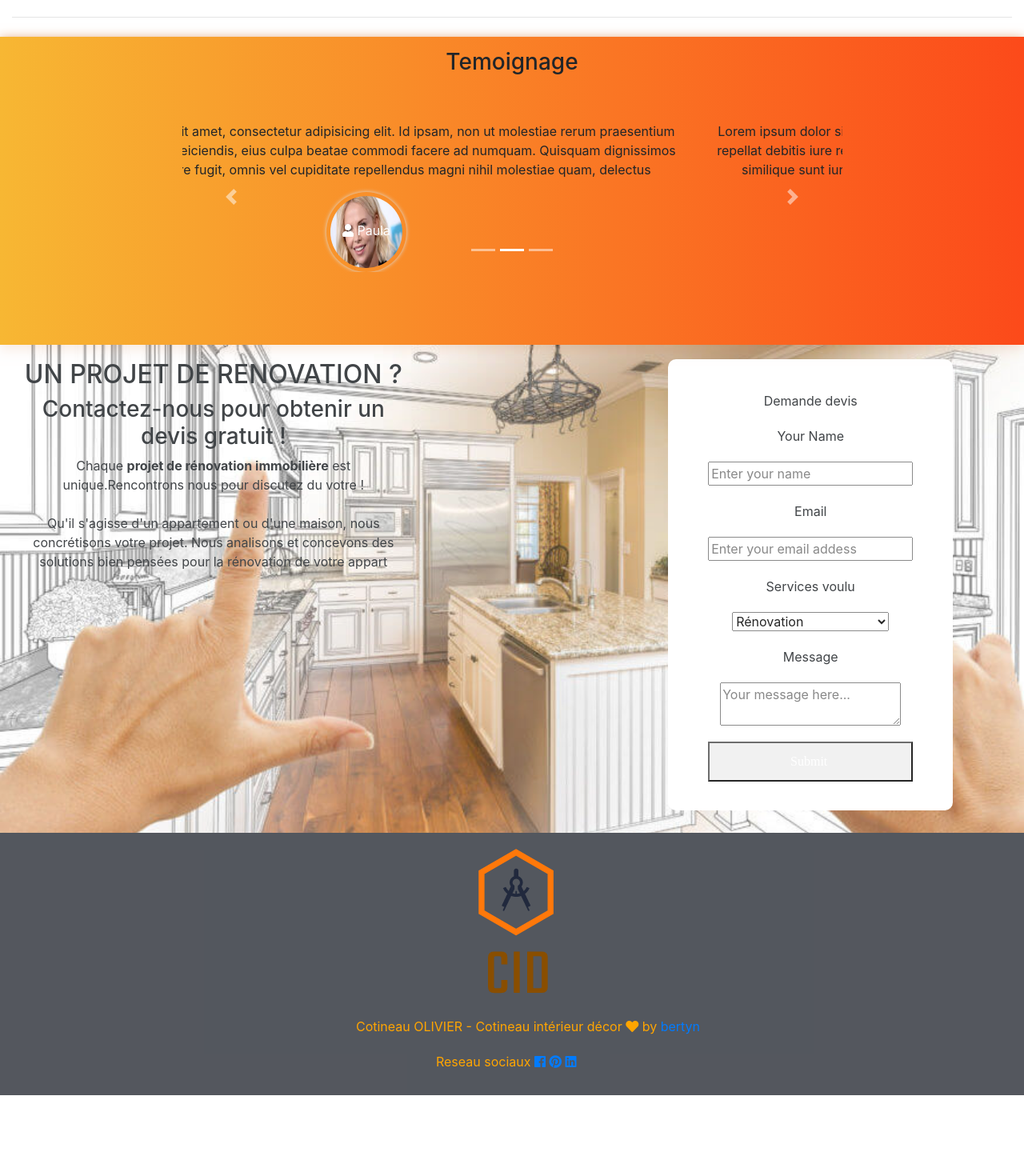
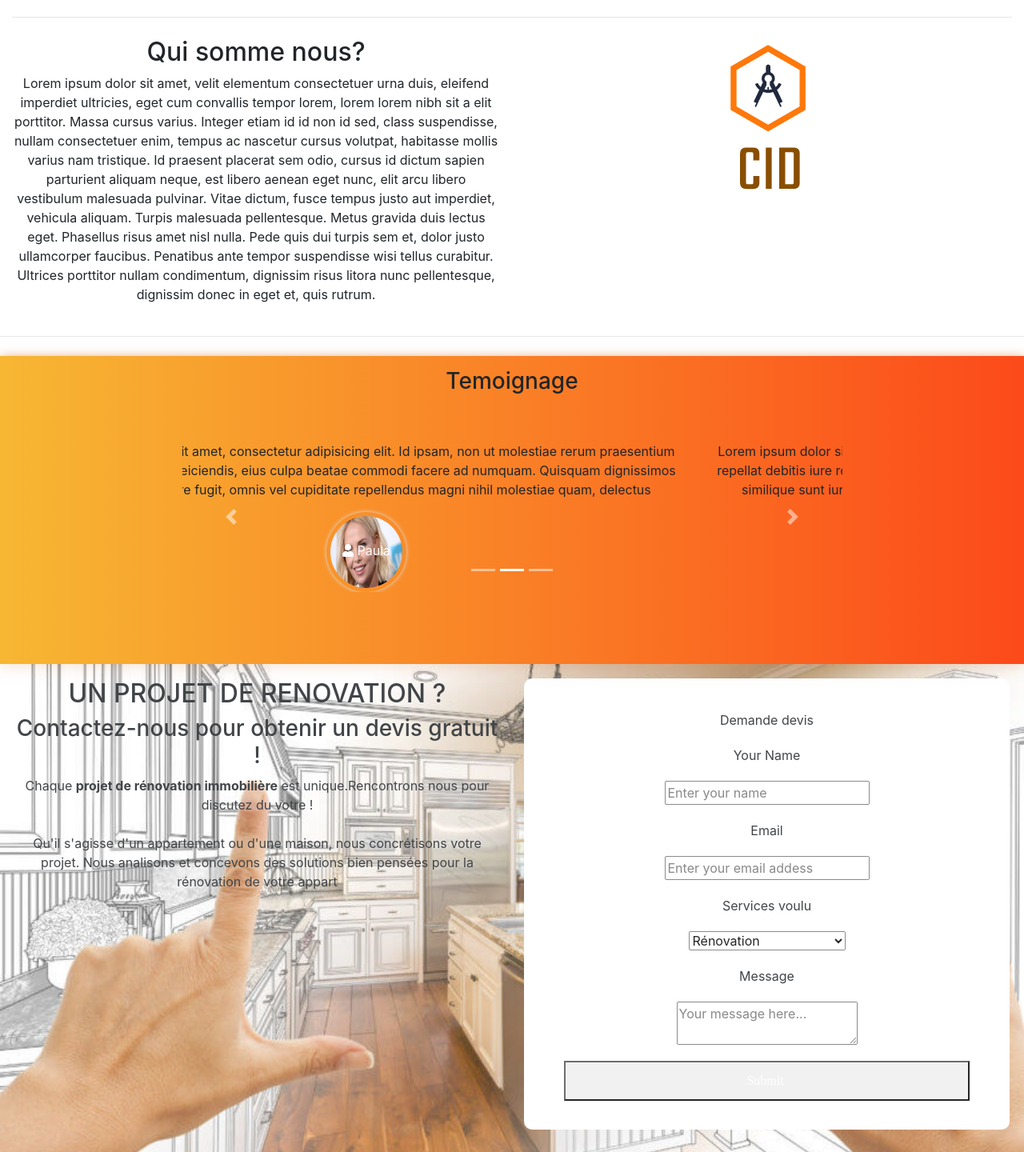
Before and after one commit to bertyn99/Site_Cotineau_Interior_Decor, a plain HTML site: page index.html in a window 1280 px wide. Shown: the part 970-2410 px from the top of the page at 80% size. Before the commit the page ends 2339 px from the top, so only its background shows below. Drawn offline with nearby package versions, Linux system fonts and the light colour scheme; some icons are missing.

Commit message:
modif css

```diff
--- a/css/style.css
+++ b/css/style.css
@@ -101,7 +101,7 @@ ul{
 }
 
 .contact-side-east{
-    width: 40%;
+
     text-align: center;
     font-size: 16px
 }
@@ -110,19 +110,20 @@ ul{
     justify-items: center;
 
 
-    width: 40%;
+
     text-align: center;
     font-size: 16px
 
 }
-.contact-us{
-    display: flex;
-    flex-direction: row;
+#contact{
+    background-image: url("../img/renov.jpg");
+
+
     height: 610px;
     width: 100%;
     padding: 18px;
     justify-content: space-between;
-    background-image: url("../img/renov.jpg");
+
     background-size: 90%;
     background-repeat: no-repeat;
     background-size: cover;
--- a/index.html
+++ b/index.html
@@ -72,7 +72,7 @@
     </div>
     <!--image backgroung slide-->
 
-    <!-- section-->
+    <!--about-->
     <div class="container padding">
         <div class="row welcome text-center">
            <div class="col-12">
@@ -105,15 +105,28 @@
     <!-- two column section-->
     <div class="container-fluid padding">
         <div class="row text-center padding">
-
-
+            <div class="col-md-12 col-lg-6">
+                <h2>Qui somme nous?</h2>
+                <P>Lorem ipsum dolor sit amet, velit elementum consectetuer urna duis, eleifend imperdiet ultricies, eget cum convallis tempor lorem, lorem lorem nibh sit a elit porttitor. Massa cursus varius. Integer etiam id id non id sed, class suspendisse, nullam consectetuer enim, tempus ac nascetur cursus volutpat, habitasse mollis varius nam tristique. Id praesent placerat sem odio, cursus id dictum sapien parturient aliquam neque, est libero aenean eget nunc, elit arcu libero vestibulum malesuada pulvinar. Vitae dictum, fusce tempus justo aut imperdiet, vehicula aliquam. Turpis malesuada pellentesque. Metus gravida duis lectus eget. Phasellus risus amet nisl nulla. Pede quis dui turpis sem et, dolor justo ullamcorper faucibus. Penatibus ante tempor suspendisse wisi tellus curabitur. Ultrices porttitor nullam condimentum, dignissim risus litora nunc pellentesque, dignissim donec in eget et, quis rutrum.</P>
+            </div>
+            <div class="col-md-12 col-lg-6">
+                <img src="img/logo.png" alt="" class="img-fluid">
+            </div>
 
 
 
         </div>
      </div>
-    <!--about-->
+   <!--end-->
+   <hr class="my-4">
 
+   <!--Fixed image background-->
+   <figure>
+       <div class="fixed-wrap">
+           <div id="fixed"></div>
+       </div>
+
+   </figure>
 <!--Slide temoignage-->
 <div class="tcontainer" id="testimonial"> <h3>Temoignage</h3>
   <div class="wrapper">
@@ -162,19 +175,16 @@
 
 </div>
 <!--end-->
-
-<div class="contact-us" id="contact">
-  <div class="contact-side-east" >
+<div class="container-fluid padding" id="contact">
+        <div class="row text-center padding">
+            <div class="col-md-12 col-lg-6">
                 <h2>UN PROJET DE RENOVATION ?</h2>
-      <div>
                 <h3>Contactez-nous pour obtenir un devis gratuit ! </h3>
                 Chaque <strong>projet de rénovation immobilière</strong> est unique.Rencontrons nous pour discutez du votre !
             <br><br>
                 Qu'il s'agisse d'un appartement ou d'une maison, nous concrétisons votre projet. Nous analisons et concevons des solutions bien pensées pour la rénovation de votre appart
         </div>
-  </div>
-
-  <div class="contact-side-west">
+            <div class="col-md-12 col-lg-6">
                     <div class="container-contact100">
                             <div class="wrap-contact100">
                               <form class="contact100-form validate-form">
@@ -232,14 +242,17 @@
                           </div>
 
 
+            </div>
+
 
 
         </div>
      </div>
 
 
+
     <!--footer-->
-    <footer id="contact" >
+    <footer id="other-contact" >
             <div class="containerf">
 
                     <ul class="footer" >
```
Lines whose indentation alone changed are shown as unchanged.
